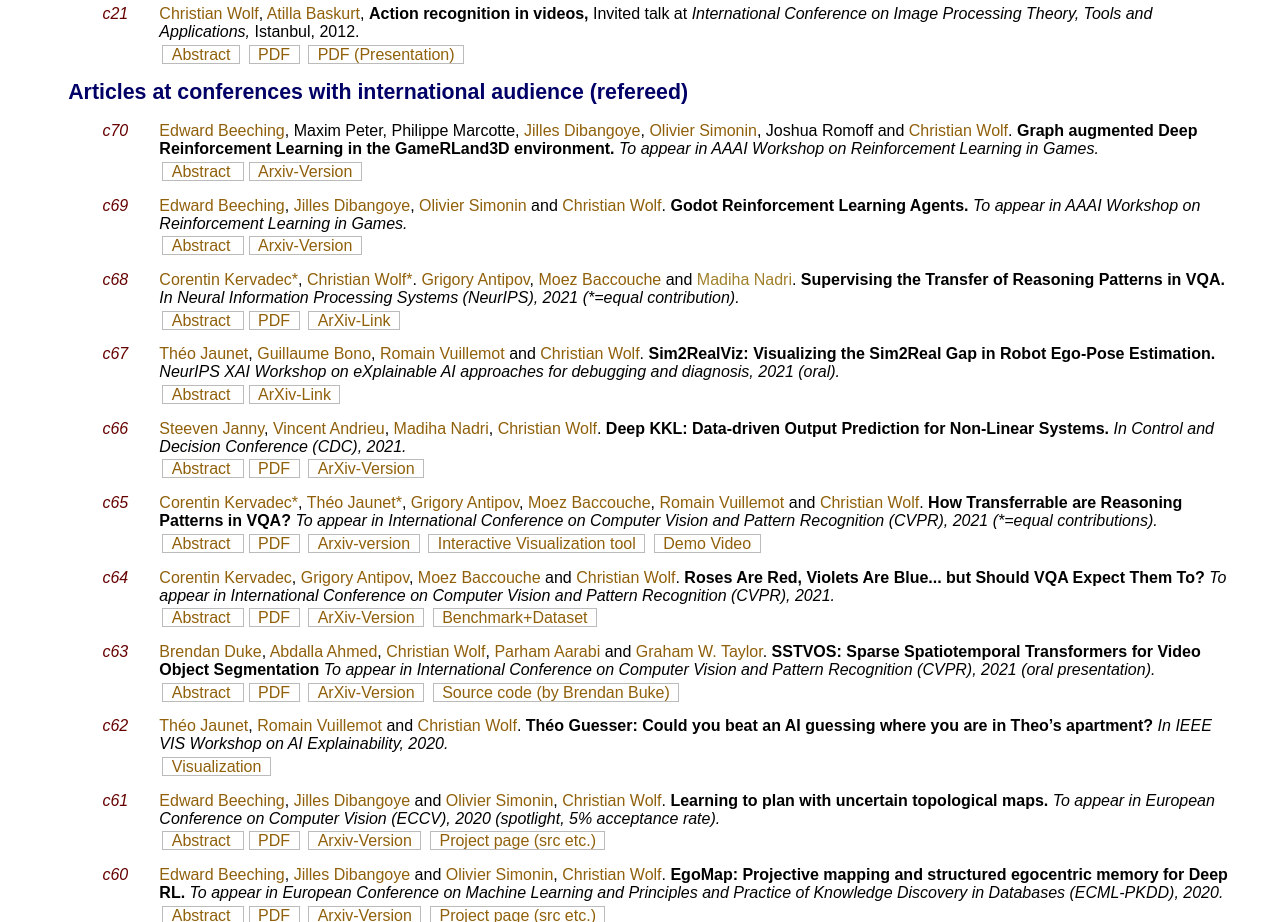
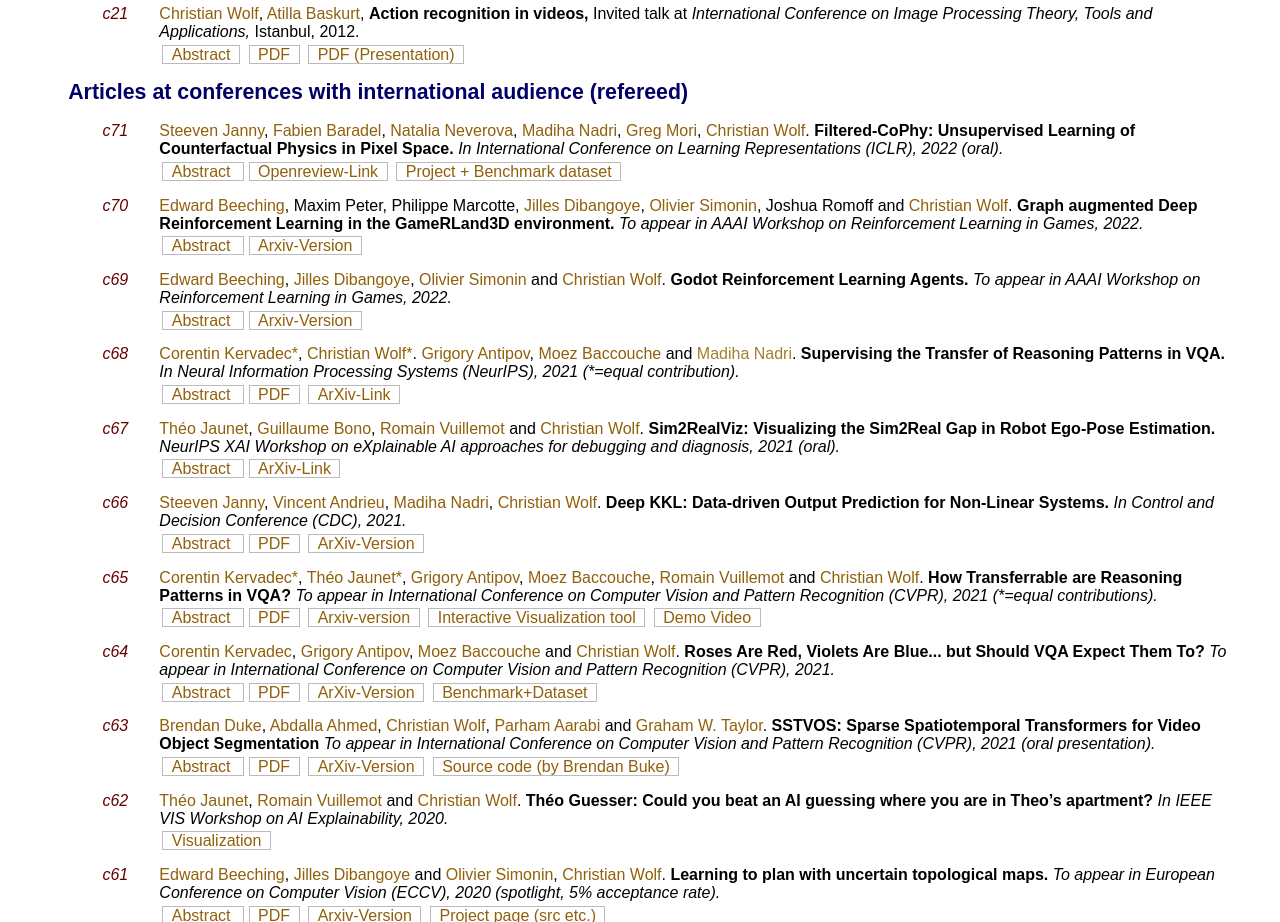
Before and after one commit to chriswolfvision/www, a plain HTML site: page publications/index.html in a window 1280 px wide. Shown: the part 2907-3829 px from the top of the page. Drawn offline with Linux system fonts and the light colour scheme.

Commit message:
ICLR paper; remove google a.;

```diff
--- a/publications/index.html
+++ b/publications/index.html
@@ -13,17 +13,6 @@
 	<link rel="shortcut icon" href="../graphics/favicon.ico">
 	<meta http-equiv="Content-Type" content="text/html; charset=UTF-8" />
 </head>
-
-<!-- ****************************************************************************************
-  For google analytics
-  **************************************************************************************** -->
-
-<script src="http://www.google-analytics.com/urchin.js" type="text/javascript">
-</script>
-<script type="text/javascript">
-_uacct = "UA-1423815-1";
-urchinTracker();
-</script>
 
 <body  onload="startPage()">
 
@@ -1175,10 +1164,40 @@ Invited talks/seminars <a href="pres.html">[ARE HERE]</a>.
 <h2>Articles at conferences with international audience (refereed)</h2>
 
 <dl>
+	<dt class="conference">c71</dt>
+	<dd id="iclr2022" class="bib-conference">
+		<span class="t-author">
+			<a href="https://scholar.google.com/citations?user=IC0ceIgAAAAJ&hl=en">Steeven Janny<a>,
+			<a href="https://fabienbaradel.github.io/">Fabien Baradel<a>,
+			<a href="https://nneverova.github.io/">Natalia Neverova<a>,
+            <a href="https://scholar.google.com/citations?user=KOXeslUAAAAJ&hl=en">Madiha Nadri<a>,
+            <a href="http://www.cs.sfu.ca/~mori">Greg Mori</a>,
+            <a href="../index.html">Christian Wolf</a>.
+	  	</span>
+	  	<span class="t-title">
+		    Filtered-CoPhy: Unsupervised Learning of Counterfactual Physics in Pixel Space.
+		</span>
+		<span class="t-medium">
+			In International Conference on Learning Representations (ICLR), 2022 (oral).
+		</span>
+		<ul class="reflink-box">
+        	<li class="first">
+			<a href="javascript:;" onClick="displayAbstractOf('iclr2022');">Abstract</a>
+			</li>
+			<li><a href="https://openreview.net/forum?id=1L0C5ROtFp">Openreview-Link</a></li>
+			<li><a href="https://filteredcophy.github.io">Project + Benchmark dataset</a></li>
+      		</ul>
+		<div class="t-abstract">
+			<p>
+			Learning causal relationships in high-dimensional data (images, videos) is a hard task, as they are often defined on low dimensional manifolds and must be extracted from complex signals dominated by appearance, lighting, textures and also spurious correlations in the data. We present a method for learning counterfactual reasoning of physical processes in pixel space, which requires the prediction of the impact of interventions on initial conditions. Going beyond the identification of structural relationships, we deal with the challenging problem of forecasting raw video over long horizons. Our method does not require the knowledge or supervision of any ground truth positions or other object or scene properties. Our model learns and acts on a suitable hybrid latent representation based on a combination of dense features, sets of 2D keypoints and an additional latent vector per keypoint. We show that this better captures the dynamics of physical processes than purely dense or sparse representations. We introduce a new challenging and carefully designed counterfactual benchmark for predictions in pixel space and outperform strong baselines in physics-inspired ML and video prediction.
+		    </p>
+		</div>
+  	</dd>
+
 	<dt class="conference">c70</dt>
 	<dd id="arxiv2021graphrl" class="bib-conference">
 		<span class="t-author">
-			<a href="https://github.com/edbeeching">Edward Beeching<a>,
+			<a href="https://github.com/edbeeching">Edward Beeching</a>,
 			Maxim Peter, Philippe Marcotte,
 			<a href="http://perso.citi-lab.fr/jdibangoy">Jilles Dibangoye</a>,
 			<a href="http://perso.citi-lab.fr/osimonin/">Olivier Simonin</a>,
@@ -1190,7 +1209,7 @@ Invited talks/seminars <a href="pres.html">[ARE HERE]</a>.
 		  	Graph augmented Deep Reinforcement Learning in the GameRLand3D environment.
 		</span>
 		<span class="t-medium">
-			To appear in AAAI Workshop on Reinforcement Learning in Games.
+			To appear in AAAI Workshop on Reinforcement Learning in Games, 2022.
 		</span>
 		<ul class="reflink-box">
         	<li class="first">
@@ -1209,7 +1228,7 @@ Invited talks/seminars <a href="pres.html">[ARE HERE]</a>.
 	<dt class="conference">c69</dt>
 	<dd id="arxiv2021edwardgodot" class="bib-conference">
 		<span class="t-author">
-			<a href="https://github.com/edbeeching">Edward Beeching<a>,
+			<a href="https://github.com/edbeeching">Edward Beeching</a>,
 			<a href="http://perso.citi-lab.fr/jdibangoy">Jilles Dibangoye</a>,
 			<a href="http://perso.citi-lab.fr/osimonin/">Olivier Simonin</a> and
 			<a href="../index.html">Christian Wolf</a>.
@@ -1219,7 +1238,7 @@ Invited talks/seminars <a href="pres.html">[ARE HERE]</a>.
 		  	Godot Reinforcement Learning Agents.
 		</span>
 		<span class="t-medium">
-			To appear in AAAI Workshop on Reinforcement Learning in Games.
+			To appear in AAAI Workshop on Reinforcement Learning in Games, 2022.
 		</span>
 		<ul class="reflink-box">
         	<li class="first">
```
Also changed, not shown: blue_tiger.html (+0 -9 lines), formergroup.html (+0 -10 lines), index.html (+7 -12 lines), journalif.html (+0 -9 lines), publications/index_bydate.html (+34 -16 lines), publications/pres.html (+0 -10 lines).
